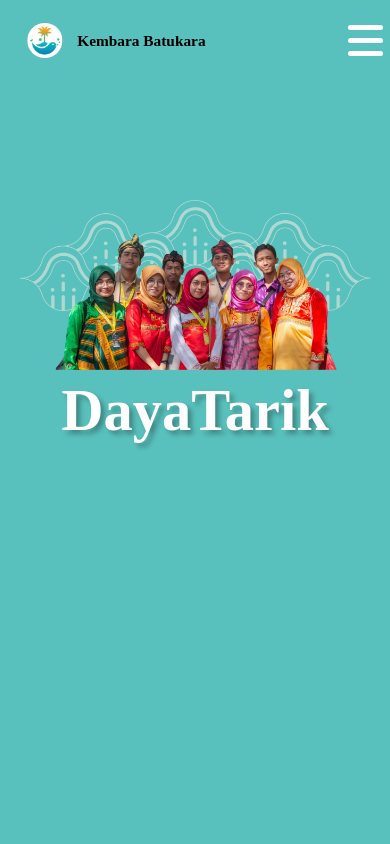
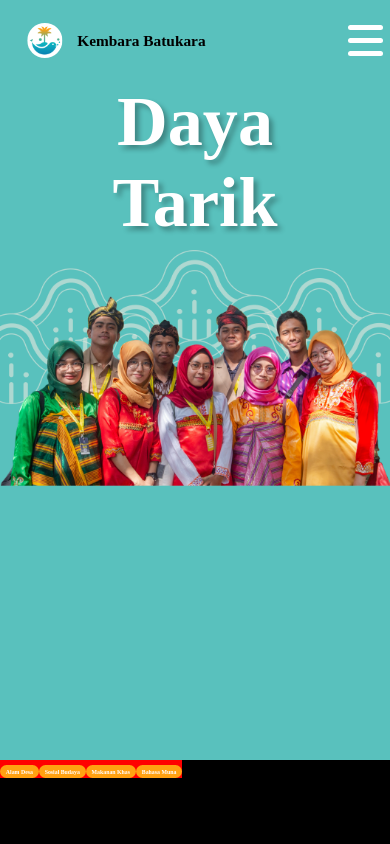
Before and after one commit to ZulfikarPra/muna-palpale, a React (Create React App) app in the folder frontend/: page /daya-tarik in a window 390 px wide. Shown: the top 844 px of the page. Built offline with nearby package versions, Linux system fonts and the light colour scheme; a web font is replaced by a local one.

Commit message:
daya tarik responsive 50%

```diff
--- a/frontend/src/pages/DayaTarik.js
+++ b/frontend/src/pages/DayaTarik.js
@@ -6,14 +6,24 @@ export const DayaTarik = () => {
   return (
     <div className="daya-tarik">
       <div className="daya-tarik-jumbotron">
-        <h1>DayaTarik</h1>
+        <h1>Daya Tarik</h1>
       </div>
 
       <div className="daya-tarik-button">
-        <button>Alam Desa</button>
-        <button>Sosial Budaya</button>
-        <button>Makanan Khas</button>
-        <button>Bahasa Muna</button>
+        <ul>
+          <li>
+            <button>Alam Desa</button>
+          </li>
+          <li>
+            <button>Sosial Budaya</button>
+          </li>
+          <li>
+            <button>Makanan Khas</button>
+          </li>
+          <li>
+            <button>Bahasa Muna</button>
+          </li>
+        </ul>
       </div>
       <div className="daya-tarik-content">
         <CardLeft></CardLeft>
--- a/frontend/src/style/_dayatarik.scss
+++ b/frontend/src/style/_dayatarik.scss
@@ -22,6 +22,7 @@
       text-align: center;
       font-weight: 600;
       color: white;
+      white-space: nowrap;
       // padding-top: 15rem;
       position: absolute;
       top: 50%;
@@ -32,11 +33,12 @@
   }
 
   .daya-tarik-button {
+    ul {
       display: flex;
-    // gap: 2em;
       justify-content: space-between;
-    // margin-top: 5em;
       padding: 5em 10em;
+      list-style-type: none;
+      li {
         button {
           background-color: $oren;
           color: white;
@@ -52,6 +54,8 @@
           color: $oren;
         }
       }
+    }
+  }
   .daya-tarik-content {
     display: flex;
     gap: 2em;
--- a/frontend/src/style/_responsive.scss
+++ b/frontend/src/style/_responsive.scss
@@ -201,10 +201,52 @@
 
 // DAYA TARIK
 @media screen and (max-width: 800px) {
+  .daya-tarik {
+    .daya-tarik-jumbotron {
+      background-size: 125%;
+      background-position: center 250px;
+      height: 90vh;
+      h1 {
+        font-size: 18vw;
+        // word-spacing: 100vw;
+        // white-space: pre-line;
+        top: 0;
+        transform: translate(50%, 50%);
+        white-space: normal;
+      }
+    }
+    .daya-tarik-button {
+      position: absolute;
+      // display: inline-block;
+      ul {
+        // display: block;
+        padding: 0;
+        margin: 0;
+        background-color: yellow;
+        // list-style: none;
+        // justify-content: end;
+        // align-items: center;
+        // background-color: $oren;
+        li {
+          // align-items: center;
+          padding: 0;
+          margin: 0;
+          background-color: red;
+          height: 100%;
+          // top: 0;
+          // width: 100%;
+          // height: 0;
+          button {
+            // padding: 0;
+            margin: 0;
+          }
+        }
+      }
+    }
     .daya-tarik-content {
       flex-direction: column;
       padding: 0;
-    gap: 0;
+      gap: 2em;
       justify-content: space-between;
       width: 100%;
       .card-left-container,
@@ -220,3 +262,4 @@
       }
     }
   }
+}
```
Lines whose indentation alone changed are shown as unchanged.
